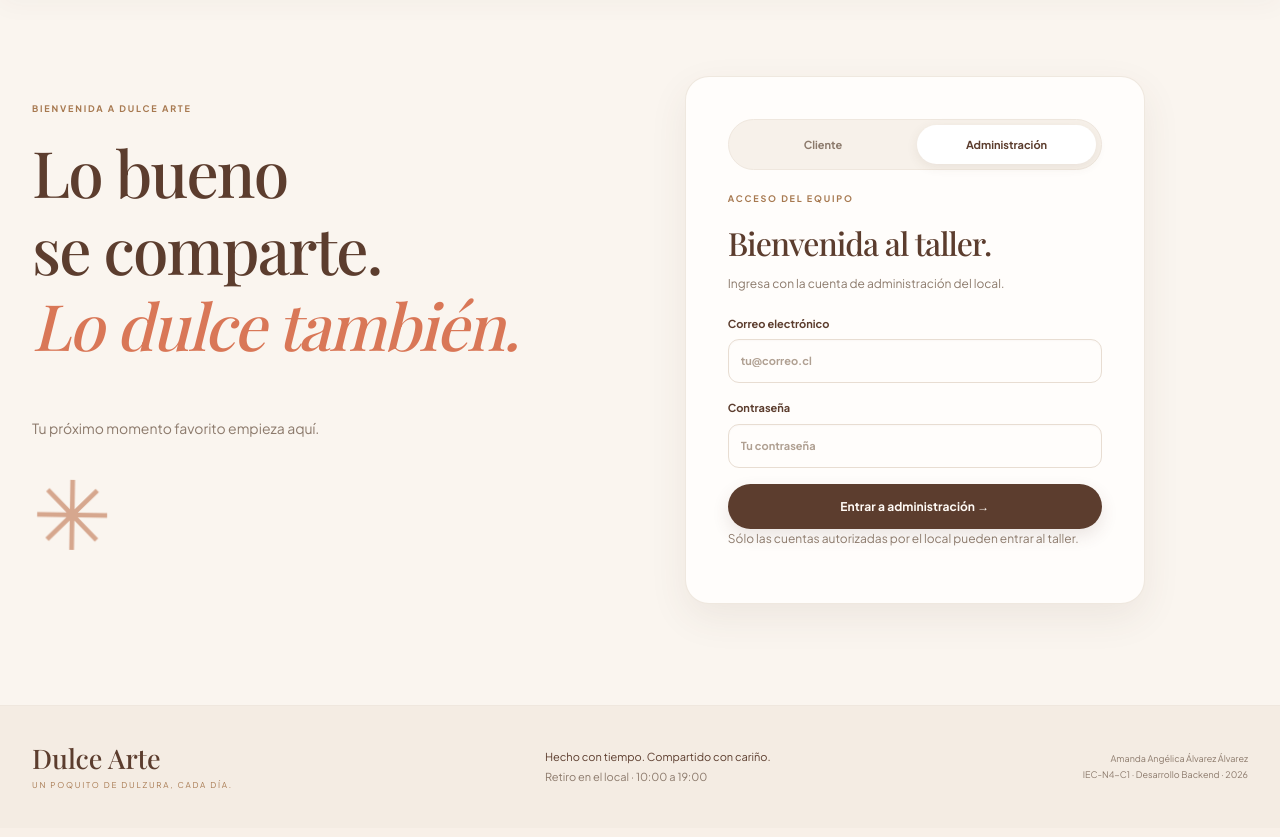
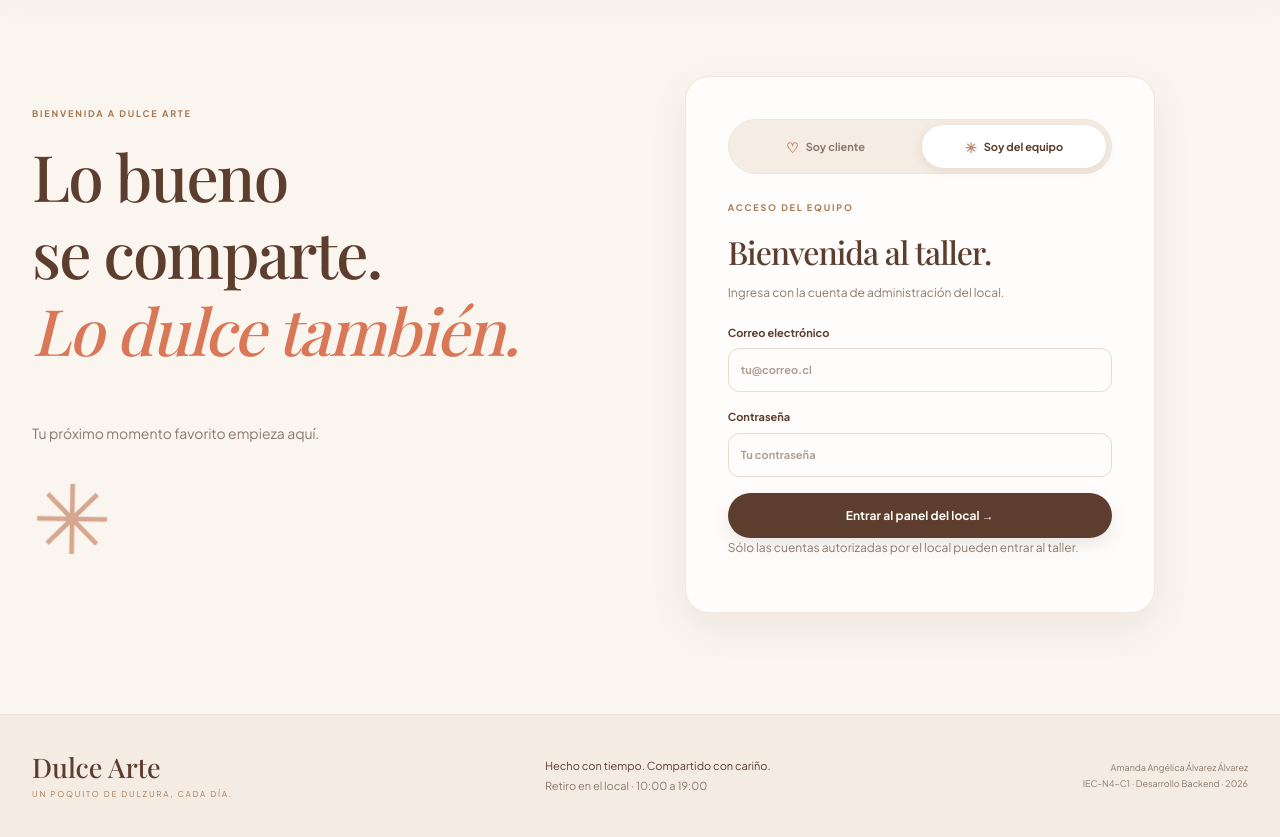
Before and after one commit to AmandaAZ04/dulce_arte_backend, a Django app: page /cuenta/?equipo=1 in a window 1280 px wide. Shown: the part 114-951 px from the top of the page. Before the commit the page ends 903 px from the top, so only its background shows below. Run offline with Django 5.2, Linux system fonts and the light colour scheme; some web fonts are replaced.

Commit message:
Mejorar registro e ingreso de clientes y equipo

```diff
--- a/api/views.py
+++ b/api/views.py
@@ -48,12 +48,22 @@ def cuenta(request):
             if not 2<=len(nombre)<=100: raise DjangoValidationError('Escribe tu nombre (2 a 100 caracteres).')
             validate_email(email)
             if len(email)>150: raise DjangoValidationError('Correo demasiado largo.')
+            if User.objects.filter(email__iexact=email).exists() or User.objects.filter(username__iexact=email).exists():
+                raise DjangoValidationError('Ese correo ya tiene una cuenta. Inicia sesión o prueba con otro correo.')
             user=User(username=email,email=email,first_name=nombre)
             validate_password(password,user)
             with transaction.atomic():
                 user.set_password(password); user.save()
         else:
-            user=authenticate(request,username=email,password=password)
+            # Los clientes nuevos usan el correo como nombre de usuario. Busca
+            # también por correo para que las cuentas antiguas y el equipo
+            # puedan iniciar sesión escribiendo siempre su email.
+            user_model=get_user_model()
+            account=user_model.objects.filter(email__iexact=email).order_by('pk').first()
+            if account is None:
+                account=user_model.objects.filter(username__iexact=email).first()
+            username=account.get_username() if account else email
+            user=authenticate(request,username=username,password=password)
             if user is None: return JsonResponse({'detail':'Correo o contraseña incorrectos.'},status=400)
         login(request,user); cache.delete(key)
         return JsonResponse({'usuario':usuario_data(user)})
--- a/static/dulce/app.js
+++ b/static/dulce/app.js
@@ -170,17 +170,18 @@ function checkoutModal(){
 function initAuth(){
   const form=document.querySelector('#auth-form'),roleTabs=[...document.querySelectorAll('[data-role-tab]')],modeTabs=[...document.querySelectorAll('[data-mode-tab]')],params=new URLSearchParams(location.search);
   let role=params.has('equipo')?'admin':'cliente',mode='login';
-  const nameLabel=document.querySelector('#name-label'),modeTabsBox=document.querySelector('#auth-mode-tabs'),error=document.querySelector('#auth-error'),submit=document.querySelector('#auth-submit');
+  const nameLabel=document.querySelector('#name-label'),confirmLabel=document.querySelector('#confirm-label'),modeTabsBox=document.querySelector('#auth-mode-tabs'),error=document.querySelector('#auth-error'),submit=document.querySelector('#auth-submit');
   function render(){
     const admin=role==='admin',registering=!admin&&mode==='registro';
     roleTabs.forEach(b=>{const selected=b.dataset.roleTab===role;b.classList.toggle('active',selected);b.setAttribute('aria-selected',String(selected));});
     modeTabsBox.hidden=admin;modeTabs.forEach(b=>{const selected=b.dataset.modeTab===mode;b.classList.toggle('active',selected);b.setAttribute('aria-selected',String(selected));});
     nameLabel.hidden=!registering;form.nombre.required=registering;form.nombre.disabled=!registering;
+    confirmLabel.hidden=!registering;form.password_confirm.required=registering;form.password_confirm.disabled=!registering;
     document.querySelector('#auth-eyebrow').textContent=admin?'ACCESO DEL EQUIPO':'TU RINCÓN DULCE';
     document.querySelector('#auth-title').textContent=registering?'Crea tu cuenta.':admin?'Bienvenida al taller.':'Qué gusto verte.';
     document.querySelector('#auth-description').textContent=admin?'Ingresa con la cuenta de administración del local.':'Inicia sesión o crea tu cuenta para encargar y seguir tus compras.';
     document.querySelector('#auth-hint').textContent=admin?'Sólo las cuentas autorizadas por el local pueden entrar al taller.':'Tu cuenta de cliente sólo muestra tus compras.';
-    submit.textContent=registering?'Crear mi cuenta →':admin?'Entrar a administración →':'Entrar a mi cuenta →';
+    submit.textContent=registering?'Crear mi cuenta →':admin?'Entrar al panel del local →':'Entrar a mi cuenta →';
     form.password.autocomplete=registering?'new-password':'current-password';error.textContent='';
   }
   roleTabs.forEach(b=>b.onclick=()=>{role=b.dataset.roleTab;mode='login';render();});
@@ -188,6 +189,8 @@ function initAuth(){
   form.onsubmit=async e=>{e.preventDefault();submit.disabled=true;error.textContent='';
     try{
       const data=Object.fromEntries(new FormData(form));data.modo=role==='admin'?'login':mode;
+      if(data.modo==='registro'&&data.password!==data.password_confirm)throw Error('Las contraseñas no coinciden. Revísalas e inténtalo otra vez.');
+      delete data.password_confirm;
       const result=await D.api('cuenta/','POST',data);
       if(role==='admin'&&!result.usuario.equipo){await D.api('cuenta/','POST',{modo:'logout'});throw Error('Esta cuenta no tiene permisos de administración. Usa la cuenta autorizada por el local.');}
       location.href=role==='admin'?'/equipo/':params.has('producto')?'/producto/'+encodeURIComponent(params.get('producto'))+'/':'/';
--- a/static/dulce/cozy.css
+++ b/static/dulce/cozy.css
@@ -255,14 +255,20 @@ label { color: var(--chocolate); font-size: 11px; font-weight: 700; }
 .auth-story > p { color: var(--muted); font-size: 14px; }
 .auth-flower { display: inline-block; color: #d6a78e; font-size: 96px; animation: cozy-drift 5s ease-in-out infinite; }
 .auth-card { padding: 42px; border: 1px solid rgba(239,231,222,.95); border-radius: 24px; background: var(--paper); box-shadow: var(--shadow-soft); }
+.auth-card { max-width: 470px; }
 .auth-card h2 { color: var(--chocolate); }
 .auth-card > p { line-height: 1.7; }
 .auth-toggle { color: var(--muted); }
 .auth-toggle .text-link { margin-left: 4px; }
 .auth-tabs, .auth-mode-tabs { display: grid; grid-template-columns: 1fr 1fr; gap: 5px; padding: 5px; margin-bottom: 22px; border: 1px solid var(--line); border-radius: 999px; background: #f7f1ea; }
-.auth-tabs button, .auth-mode-tabs button { min-height: 39px; padding: 8px 12px; border: 0; border-radius: 999px; color: var(--muted); background: transparent; font: 700 11px var(--font); transition: color .2s ease, background .2s ease, box-shadow .2s ease; }
-.auth-tabs button.active, .auth-mode-tabs button.active { color: var(--chocolate); background: white; box-shadow: 0 3px 12px rgba(92,61,46,.09); }
-.auth-tabs button:hover, .auth-mode-tabs button:hover { color: var(--rose); }
+.auth-tabs { margin-bottom: 27px; background: #f5ece3; }
+.auth-tabs button, .auth-mode-tabs button { appearance: none; display: flex; min-width: 0; min-height: 43px; align-items: center; justify-content: center; gap: 7px; padding: 9px 12px; border: 0; border-radius: 999px; color: var(--muted); background: transparent; font: 700 11px var(--font); cursor: pointer; transition: color .2s ease, background .2s ease, box-shadow .2s ease, transform .2s ease; }
+.auth-tabs button span { color: #c7866f; font-size: 14px; }
+.auth-tabs button.active, .auth-mode-tabs button.active { color: var(--chocolate); background: white; box-shadow: 0 3px 12px rgba(92,61,46,.1); }
+.auth-tabs button:hover, .auth-mode-tabs button:hover { color: var(--rose); transform: translateY(-1px); }
+.auth-tabs button:focus-visible, .auth-mode-tabs button:focus-visible { outline: 2px solid #d6a78e; outline-offset: 2px; }
+.auth-error:empty { display: none; }
+.auth-error:not(:empty) { padding: 11px 13px; border: 1px solid #f0d1c8; border-radius: 12px; color: var(--red); background: #fbebe7; }
 .auth-card form { margin-top: 20px; }
 .product-card[data-product] { cursor: pointer; }
 .product-card[data-product]:focus-visible { outline: 3px solid #d6a78e; outline-offset: 4px; }
--- a/templates/base.html
+++ b/templates/base.html
@@ -1,4 +1,4 @@
-{% load static %}<!doctype html><html lang="es"><head><meta charset="utf-8"><meta name="viewport" content="width=device-width,initial-scale=1"><meta name="theme-color" content="#faf5ef"><title>{% block title %}Dulce Arte · Hecho con cariño{% endblock %}</title><link rel="icon" href="{% static 'dulce/icon.svg' %}" type="image/svg+xml"><link rel="stylesheet" href="{% static 'dulce/app.css' %}"><link rel="stylesheet" href="{% static 'dulce/cozy.css' %}"><script src="{% static 'dulce/app.js' %}" defer></script></head><body data-page="{% block page %}inicio{% endblock %}" {% block body_attrs %}{% endblock %}>
+{% load static %}<!doctype html><html lang="es"><head><meta charset="utf-8"><meta name="viewport" content="width=device-width,initial-scale=1"><meta name="theme-color" content="#faf5ef"><title>{% block title %}Dulce Arte · Hecho con cariño{% endblock %}</title><link rel="icon" href="{% static 'dulce/icon.svg' %}" type="image/svg+xml"><link rel="stylesheet" href="{% static 'dulce/app.css' %}?v=20261111-auth3"><link rel="stylesheet" href="{% static 'dulce/cozy.css' %}?v=20261111-auth3"><script src="{% static 'dulce/app.js' %}?v=20261111-auth3" defer></script></head><body data-page="{% block page %}inicio{% endblock %}" {% block body_attrs %}{% endblock %}>
 <div class="announcement">HECHO A MANO, PARA TUS MOMENTOS ESPECIALES <span>·</span> RETIRO EN NUESTRO LOCAL</div>
 <header class="site-header"><a class="brand" href="/" aria-label="Dulce Arte, inicio"><span class="brand-icon">✳</span><span>Dulce Arte<small>PASTELERÍA ARTESANAL</small></span></a><nav aria-label="Navegación principal"><a href="/#vitrina">Nuestra vitrina</a><a href="/#como">Cómo pedir</a><a href="/mis-pedidos/">Mis compras</a></nav><div class="header-actions"><button class="button small outline cart-open" id="cart-open" type="button" hidden>Carrito <span class="cart-count" id="cart-count">0</span></button>{% if user.is_staff %}<a class="team-link" href="/equipo/">El taller ↗</a>{% endif %}<a class="button small" id="account-link" href="/cuenta/">Mi cuenta</a><button class="text-button" id="logout" hidden>Salir</button></div></header>
 <main>{% block content %}{% endblock %}</main>
--- a/templates/cuenta.html
+++ b/templates/cuenta.html
@@ -8,8 +8,8 @@
   </div>
   <div class="auth-card">
     <div class="auth-tabs" role="tablist" aria-label="Tipo de cuenta">
-      <button type="button" class="active" data-role-tab="cliente" role="tab" aria-selected="true">Cliente</button>
-      <button type="button" data-role-tab="admin" role="tab" aria-selected="false">Administración</button>
+      <button type="button" class="active" data-role-tab="cliente" role="tab" aria-selected="true"><span>♡</span> Soy cliente</button>
+      <button type="button" data-role-tab="admin" role="tab" aria-selected="false"><span>✳</span> Soy del equipo</button>
     </div>
     <span class="eyebrow" id="auth-eyebrow">TU RINCÓN DULCE</span>
     <h2 id="auth-title">Qué gusto verte.</h2>
@@ -22,8 +22,9 @@
       <label id="name-label" hidden>Tu nombre<input name="nombre" autocomplete="given-name" minlength="2" maxlength="100" placeholder="¿Cómo te llamas?"></label>
       <label>Correo electrónico<input name="email" type="email" required autocomplete="email" placeholder="tu@correo.cl"></label>
       <label>Contraseña<input name="password" type="password" minlength="8" required autocomplete="current-password" placeholder="Tu contraseña"></label>
-      <p class="form-error" id="auth-error" role="alert"></p>
-      <button class="button full" id="auth-submit">Entrar a mi cuenta →</button>
+      <label id="confirm-label" hidden>Repite tu contraseña<input name="password_confirm" type="password" minlength="8" autocomplete="new-password" placeholder="Vuelve a escribirla"></label>
+      <p class="form-error auth-error" id="auth-error" role="alert" aria-live="polite"></p>
+      <button type="submit" class="button full" id="auth-submit">Entrar a mi cuenta →</button>
     </form>
     <p class="auth-hint muted small-text" id="auth-hint">Tu cuenta de cliente sólo muestra tus compras.</p>
   </div>
```
